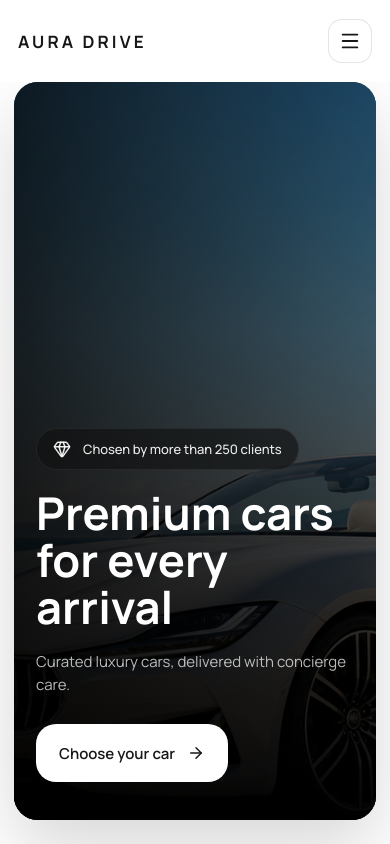
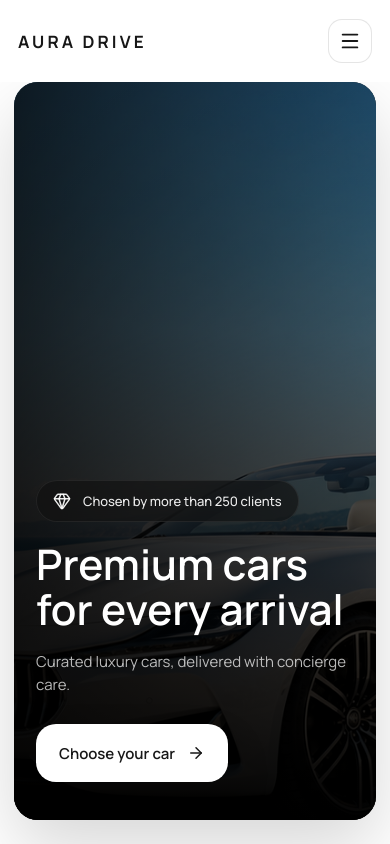
Before and after one commit to bamideleadesola-droid/aura-drive-luxury-rentals, a React (Vite) app: page / in a window 390 px wide. Built offline with nearby package versions, Linux system fonts and the light colour scheme.

Commit message:
Tune hero headline weight

```diff
--- a/src/styles.css
+++ b/src/styles.css
@@ -202,11 +202,11 @@ button {
 
 .hero h1 {
   margin: 0;
-  max-width: 960px;
+  max-width: 900px;
   color: #ffffff;
-  font-size: clamp(50px, 6vw, 92px);
-  line-height: 1.03;
-  font-weight: 700;
+  font-size: clamp(48px, 5.45vw, 82px);
+  line-height: 1.05;
+  font-weight: 600;
   letter-spacing: 0;
 }
 
@@ -378,8 +378,8 @@ button {
 
   .hero h1 {
     max-width: 340px;
-    font-size: clamp(38px, 11.6vw, 52px);
-    line-height: 1.04;
+    font-size: clamp(37px, 10.8vw, 48px);
+    line-height: 1.06;
   }
 
   .hero p {
```
